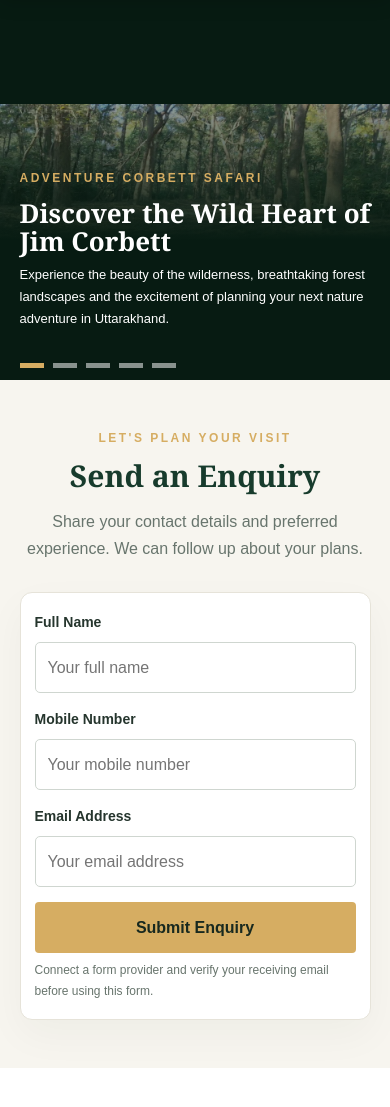
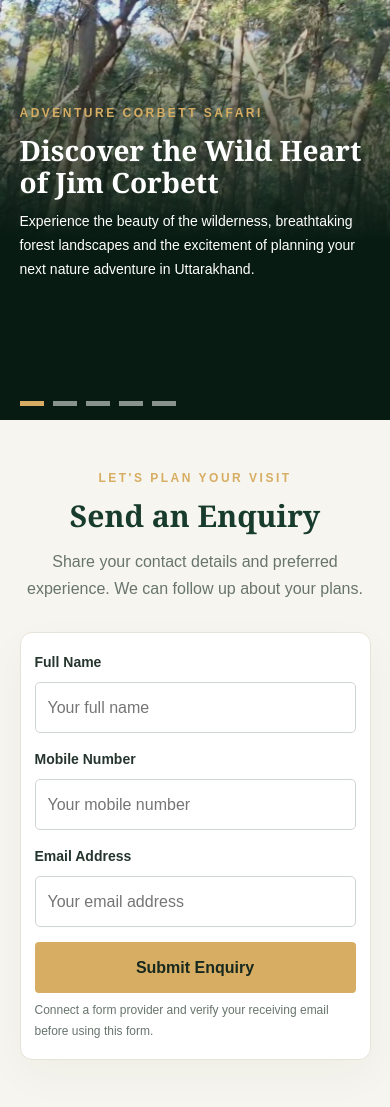
Before and after one commit to rehan953625/adventure-corbett-safari, a PHP site: page / in a window 390 px wide. Shown: the part 74-1181 px from the top of the page. Run offline with PHP 8.4, Linux system fonts and the light colour scheme.

Commit message:
Adjust hero slider styles for better responsiveness

```diff
--- a/assets/css/style.css
+++ b/assets/css/style.css
@@ -128,37 +128,52 @@
 
 @media (max-width: 600px) {
   .hero-slider {
-    height: 380px !important;
-    min-height: 380px !important;
+    height: 420px !important;
+    min-height: 420px !important;
+    overflow: hidden;
+  }
+
+  .hero-slide {
+    position: absolute;
+    inset: 0;
+    width: 100%;
+    height: 100%;
   }
 
   .hero-slide > img {
+    position: absolute;
+    inset: 0;
     width: 100%;
     height: 100%;
-    object-fit: contain;
+    object-fit: cover;
     object-position: center;
+  }
+
+  .hero-overlay {
+    inset: 0;
   }
 
   .hero-caption {
     width: 90%;
     height: 100%;
     margin-left: 5%;
-    padding: 20px 0 50px;
-    justify-content: flex-end;
+    padding: 20px 0 55px;
+    justify-content: center;
   }
 
   .hero-caption h1,
   .hero-caption h2 {
-    font-size: 26px;
-    margin-bottom: 8px;
+    font-size: clamp(28px, 7vw, 36px);
+    line-height: 1.15;
+    margin-bottom: 12px;
   }
 
   .hero-caption > p:not(.eyebrow) {
-    font-size: 13px;
+    font-size: 14px;
   }
 
   .slider-controls {
-    bottom: 12px;
     left: 5%;
+    bottom: 14px;
   }
 }
```
